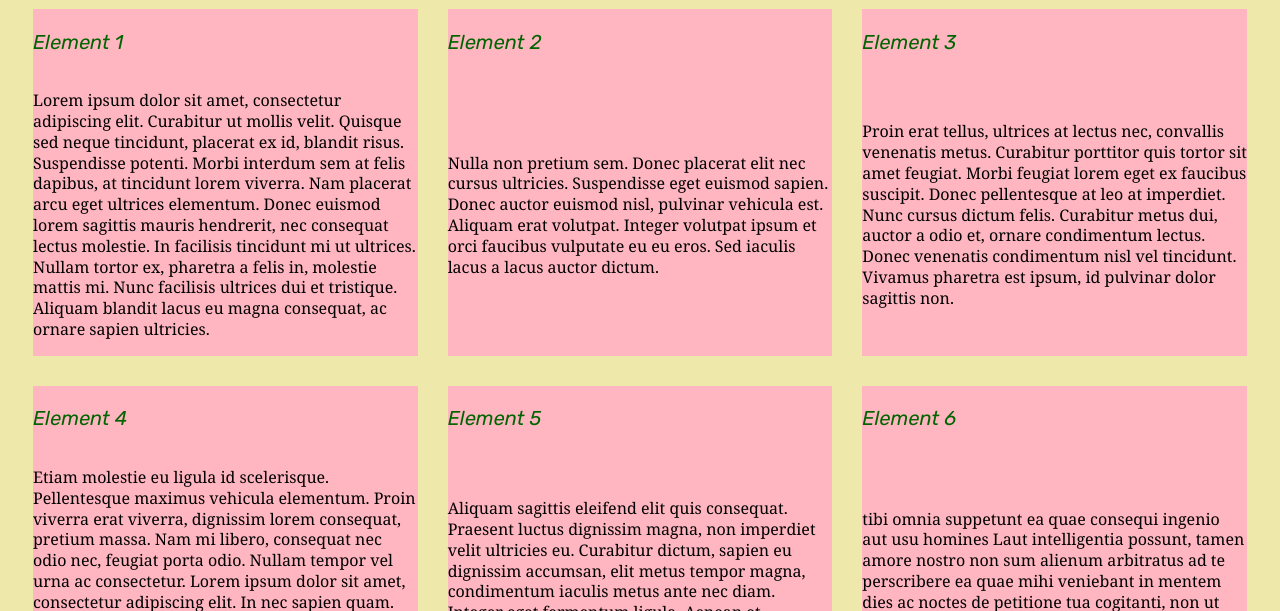
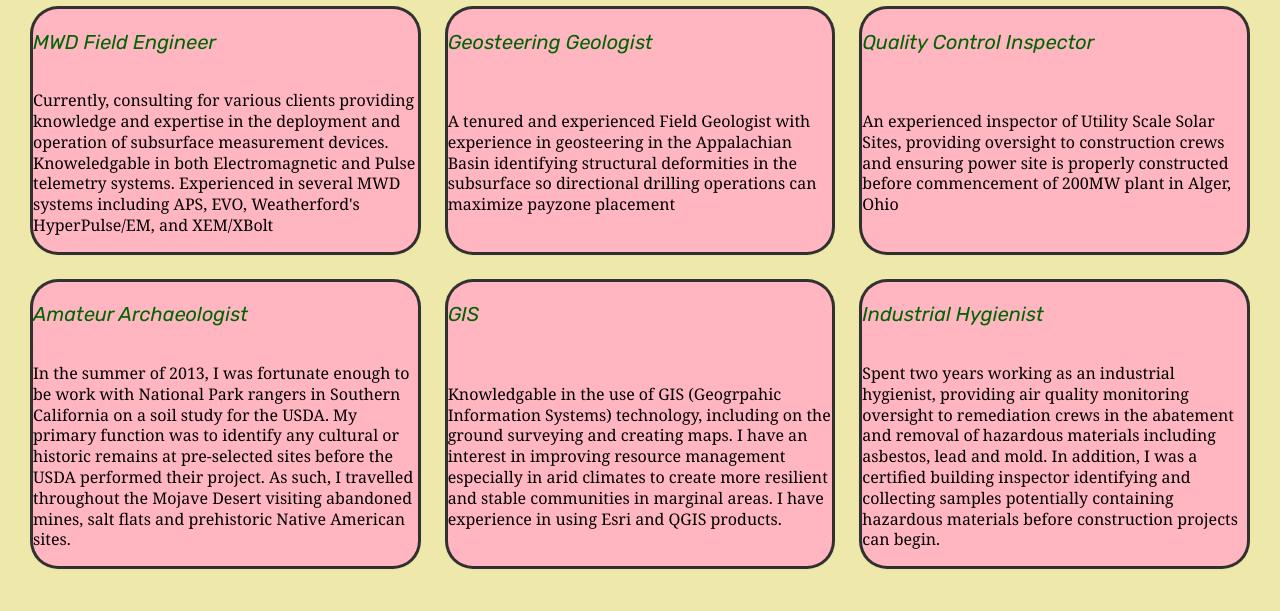
Before and after one commit to AnthonyPasquella/pasquellawebproject1.github.io, a plain HTML site: page My_Work.html in a window 1280 px wide. Shown: the part 124-735 px from the top of the page. Drawn offline with Linux system fonts and the light colour scheme.

Commit message:
Minor changes to CSS, removed placeholder texts

```diff
--- a/My_Work.html
+++ b/My_Work.html
@@ -42,30 +42,31 @@
   <section>
         <div class="grid">
             <div class="grid__item">
-                <h2>Element 1</h2>
-                <p class="grid__text">Lorem ipsum dolor sit amet, consectetur adipiscing elit. Curabitur ut mollis velit. Quisque sed neque tincidunt, placerat ex id, blandit risus. Suspendisse potenti. Morbi interdum sem at felis dapibus, at tincidunt lorem viverra. Nam placerat arcu eget ultrices elementum. Donec euismod lorem sagittis mauris hendrerit, nec consequat lectus molestie. In facilisis tincidunt mi ut ultrices. Nullam tortor ex, pharetra a felis in, molestie mattis mi. Nunc facilisis ultrices dui et tristique. Aliquam blandit lacus eu magna consequat, ac ornare sapien ultricies.</p>
+                <h2>MWD Field Engineer</h2>
+                <p class="grid__text">
+                  Currently, consulting for various clients providing knowledge and expertise in the deployment and operation of subsurface measurement devices.  Knoweledgable in both Electromagnetic and Pulse telemetry systems.  Experienced in several MWD systems including APS, EVO, Weatherford's HyperPulse/EM, and XEM/XBolt</p>
               </div>
               <div class="grid__item">
-                <h2 class="grid__header">Element 2</h2>
-                <p class="=grid__text">Nulla non pretium sem. Donec placerat elit nec cursus ultricies. Suspendisse eget euismod sapien. Donec auctor euismod nisl, pulvinar vehicula est. Aliquam erat volutpat. Integer volutpat ipsum et orci faucibus vulputate eu eu eros. Sed iaculis lacus a lacus auctor dictum. </p>
+                <h2 class="grid__header">Geosteering Geologist</h2>
+                <p class="=grid__text">A tenured and experienced Field Geologist with experience in geosteering in the Appalachian Basin identifying structural deformities in the subsurface so directional drilling operations can maximize payzone placement </p>
 
               </div>
               <div class="grid__item">
-                <h2>Element 3</h2>
-                <p class="=grid__text"> Proin erat tellus, ultrices at lectus nec, convallis venenatis metus. Curabitur porttitor quis tortor sit amet feugiat. Morbi feugiat lorem eget ex faucibus suscipit. Donec pellentesque at leo at imperdiet. Nunc cursus dictum felis. Curabitur metus dui, auctor a odio et, ornare condimentum lectus. Donec venenatis condimentum nisl vel tincidunt. Vivamus pharetra est ipsum, id pulvinar dolor sagittis non.</p>
+                <h2>Quality Control Inspector</h2>
+                <p class="=grid__text">An experienced inspector of Utility Scale Solar Sites, providing oversight to construction crews and ensuring power site is properly constructed before commencement of 200MW plant in Alger, Ohio</p>
               </div>
               <div class="grid__item">
-                <h2>Element 4</h2>
-                <p class="=grid__text">Etiam molestie eu ligula id scelerisque. Pellentesque maximus vehicula elementum. Proin viverra erat viverra, dignissim lorem consequat, pretium massa. Nam mi libero, consequat nec odio nec, feugiat porta odio. Nullam tempor vel urna ac consectetur. Lorem ipsum dolor sit amet, consectetur adipiscing elit. In nec sapien quam. Sed a sem ac lectus dapibus aliquet. Curabitur vulputate est ipsum, in tempus erat malesuada eu. In hac habitasse platea dictumst. Nunc vel elit magna. Donec placerat velit in dolor commodo fermentum.</p>
+                <h2>Amateur Archaeologist</h2>
+                <p class="=grid__text">In the summer of 2013, I was fortunate enough to be work with National Park rangers in Southern California on a soil study for the USDA.  My primary function was to identify any cultural or historic remains at pre-selected sites before the USDA performed their project.  As such, I travelled throughout the Mojave Desert visiting abandoned mines, salt flats and prehistoric Native American sites.</p>
               </div>
               <div class="grid__item">
-                <h2>Element 5</h2>
-                <p class="=grid__text">Aliquam sagittis eleifend elit quis consequat. Praesent luctus dignissim magna, non imperdiet velit ultricies eu. Curabitur dictum, sapien eu dignissim accumsan, elit metus tempor magna, condimentum iaculis metus ante nec diam. Integer eget fermentum ligula. Aenean et interdum libero. Proin auctor bibendum ligula, id ullamcorper nisl. Aenean pulvinar tincidunt mattis.
+                <h2>GIS</h2>
+                <p class="=grid__text"> Knowledgable in the use of GIS (Geogrpahic Information Systems) technology, including on the ground surveying and creating maps.  I have an interest in improving resource management especially in arid climates to create more resilient and stable communities in marginal areas.  I have experience in using Esri and QGIS products.
                 </p>
               </div>
               <div class="grid__item">
-                <h2>Element 6</h2>
-                <p class="=grid__text">tibi omnia suppetunt ea quae consequi ingenio aut usu homines Laut intelligentia possunt, tamen amore nostro non sum alienum arbitratus ad te perscribere ea quae mihi veniebant in mentem dies ac noctes de petitione tua cogitanti, non ut aliquid ex his novi addisceres sed ut ea quae in re dispersa atque infinita viderentur esse ratione et distributione sub uno aspectu ponerentur.</p>
+                <h2>Industrial Hygienist</h2>
+                <p class="=grid__text">Spent two years working as an industrial hygienist, providing air quality monitoring oversight to remediation crews in the abatement and removal of hazardous materials including asbestos, lead and mold.  In addition, I was a certified building inspector identifying and collecting samples potentially containing hazardous materials before construction projects can begin.</p>
               </div>
         </div>
     </section>
--- a/css/style.production.css
+++ b/css/style.production.css
@@ -1,5 +1,6 @@
 * {
   box-sizing: border-box;
+  border-radius: 25px;
 }
 
 body {
@@ -24,6 +25,7 @@ h2 {
   font-weight: 400;
   font-style: italic;
   text-decoration: none;
+
 }
 
 
@@ -199,8 +201,8 @@ width: 33%;
   display: grid;
   grid-template-columns: 1fr 1fr 1fr;
   grid-gap: 30px;
-  margin: 50;
   padding: 25px;
+
 
 }
 
@@ -211,6 +213,9 @@ width: 33%;
   min-height: auto;
   margin: 0;
   justify-content: center;
+  box-shadow: rgba(0, 0, 0, 0.16) 0px 1px 4px, rgb(51, 51, 51) 0px 0px 0px 3px;
+  border-radius: 25px;
+
 }
 
 .grid__item:last-child {
@@ -269,18 +274,6 @@ text-decoration: underline;
   grid-row: auto / auto;
 }
 }
-
-@keyframes color-change {
-0% {
-  fill: #edc655;
-}
-50% {
-  fill: #fcffad;
-}
-100% {
-  fill: #f76414
-}
-}
 @keyframes color-change {
 0% {
   fill: #edc655;
```
Also changed, not shown: index.html (+1 -1 lines).
